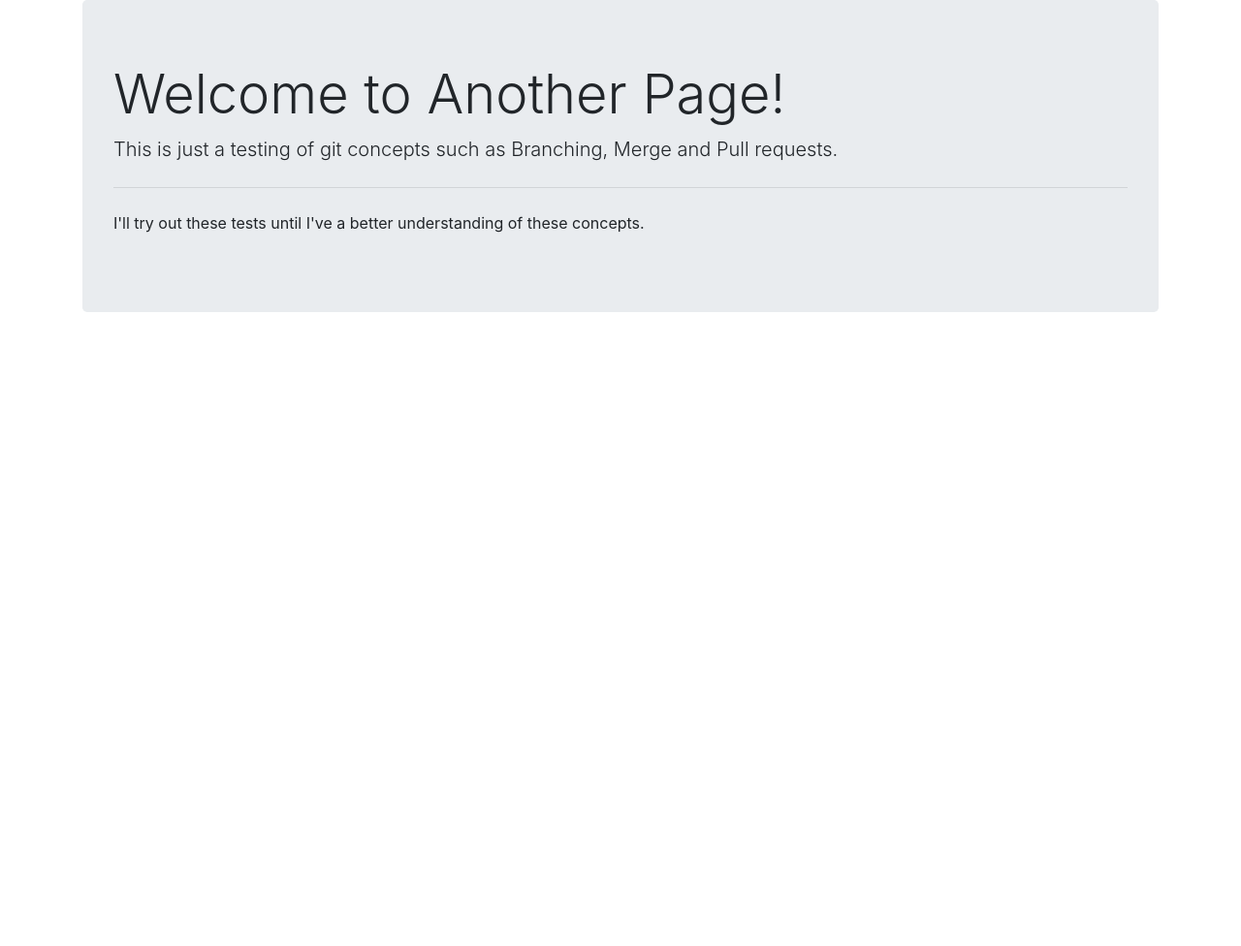
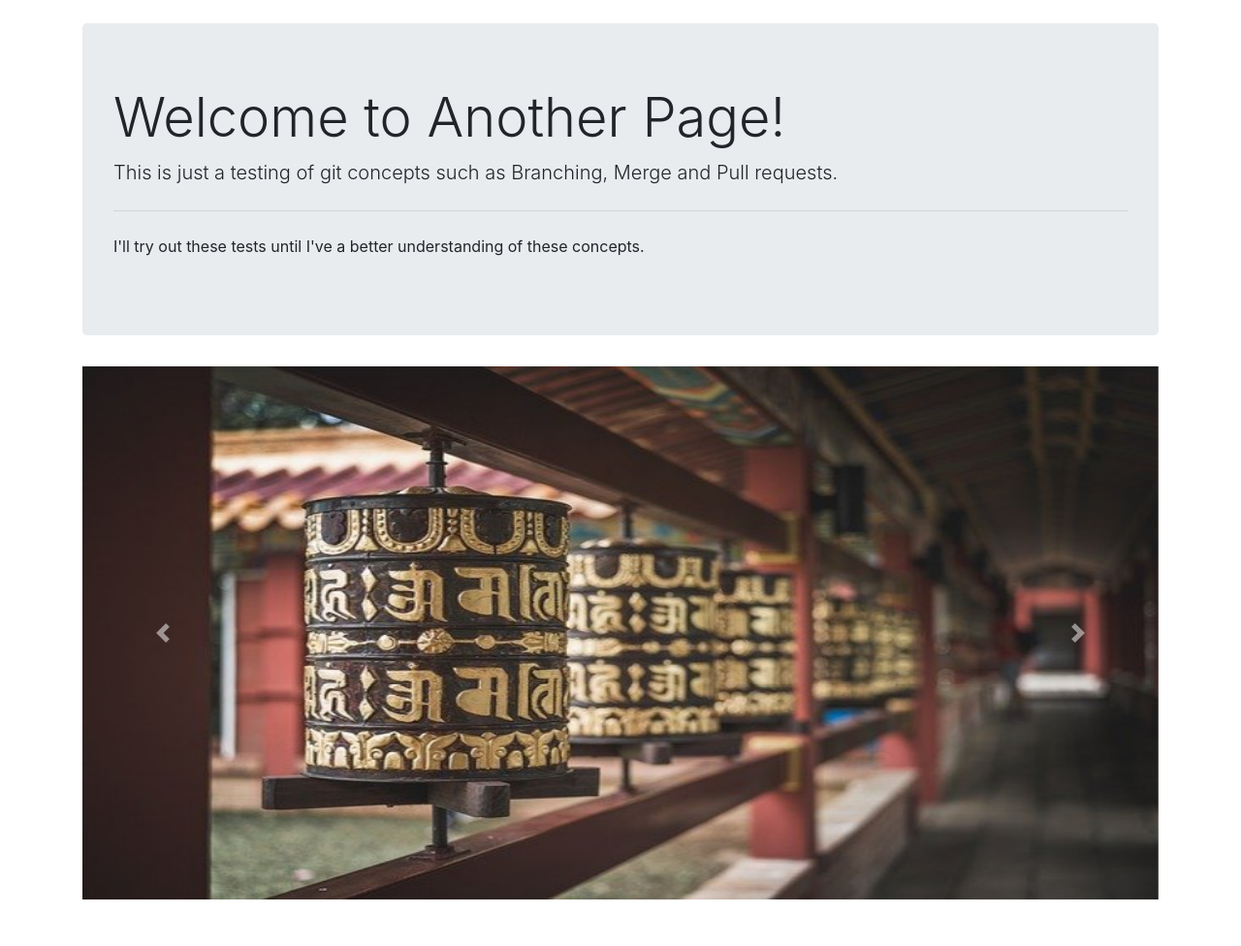
Before and after one commit to Phantom586/GitFuncTest, a Django app: page /another/ in a window 1280 px wide. Shown: the part 56-1032 px from the top of the page at 97% size. Before the commit the page ends 378 px from the top, so only its background shows below. Run offline with Django 3.2, Linux system fonts and the light colour scheme.

Commit message:
Updates - 1 - added Images Carousel to another.html 2 - added images for the slide in media/imgs directory.

```diff
--- a/GitDemo/BaseApp/templates/BaseApp/another.html
+++ b/GitDemo/BaseApp/templates/BaseApp/another.html
@@ -4,7 +4,7 @@
     {% endblock %}
 
     {% block content %}
-        <div class="container">
+        <div class="container mt-4">
             <div class="jumbotron">
                 <h1 class="display-4">Welcome to Another Page!</h1>
                 <p class="lead">This is just a testing of git concepts such as Branching, Merge and Pull requests.</p>
@@ -12,4 +12,27 @@
                 <p>I'll try out these tests until I've a better understanding of these concepts.</p>
             </div>
         </div>
+        <div class="container mb-5">
+            <div id="carouselExampleControls" class="carousel slide" data-ride="carousel">
+                <div class="carousel-inner">
+                  <div class="carousel-item active">
+                    <img src="/media/imgs/slide_2_1.jpg" class="d-block w-100"  height="550" alt="...">
+                  </div>
+                  <div class="carousel-item">
+                    <img src="/media/imgs/slide_2_2.jpg" class="d-block w-100"  height="550" alt="...">
+                  </div>
+                  <div class="carousel-item">
+                    <img src="/media/imgs/slide_2_3.jpg" class="d-block w-100"  height="550" alt="...">
+                  </div>
+                </div>
+                <a class="carousel-control-prev" href="#carouselExampleControls" role="button" data-slide="prev">
+                  <span class="carousel-control-prev-icon" aria-hidden="true"></span>
+                  <span class="sr-only">Previous</span>
+                </a>
+                <a class="carousel-control-next" href="#carouselExampleControls" role="button" data-slide="next">
+                  <span class="carousel-control-next-icon" aria-hidden="true"></span>
+                  <span class="sr-only">Next</span>
+                </a>
+              </div>
+        </div>
     {% endblock %}
```
Also changed, not shown: GitDemo/media/imgs/slide_2_1.jpg (added), GitDemo/media/imgs/slide_2_2.jpg (added), GitDemo/media/imgs/slide_2_3.jpg (added).
